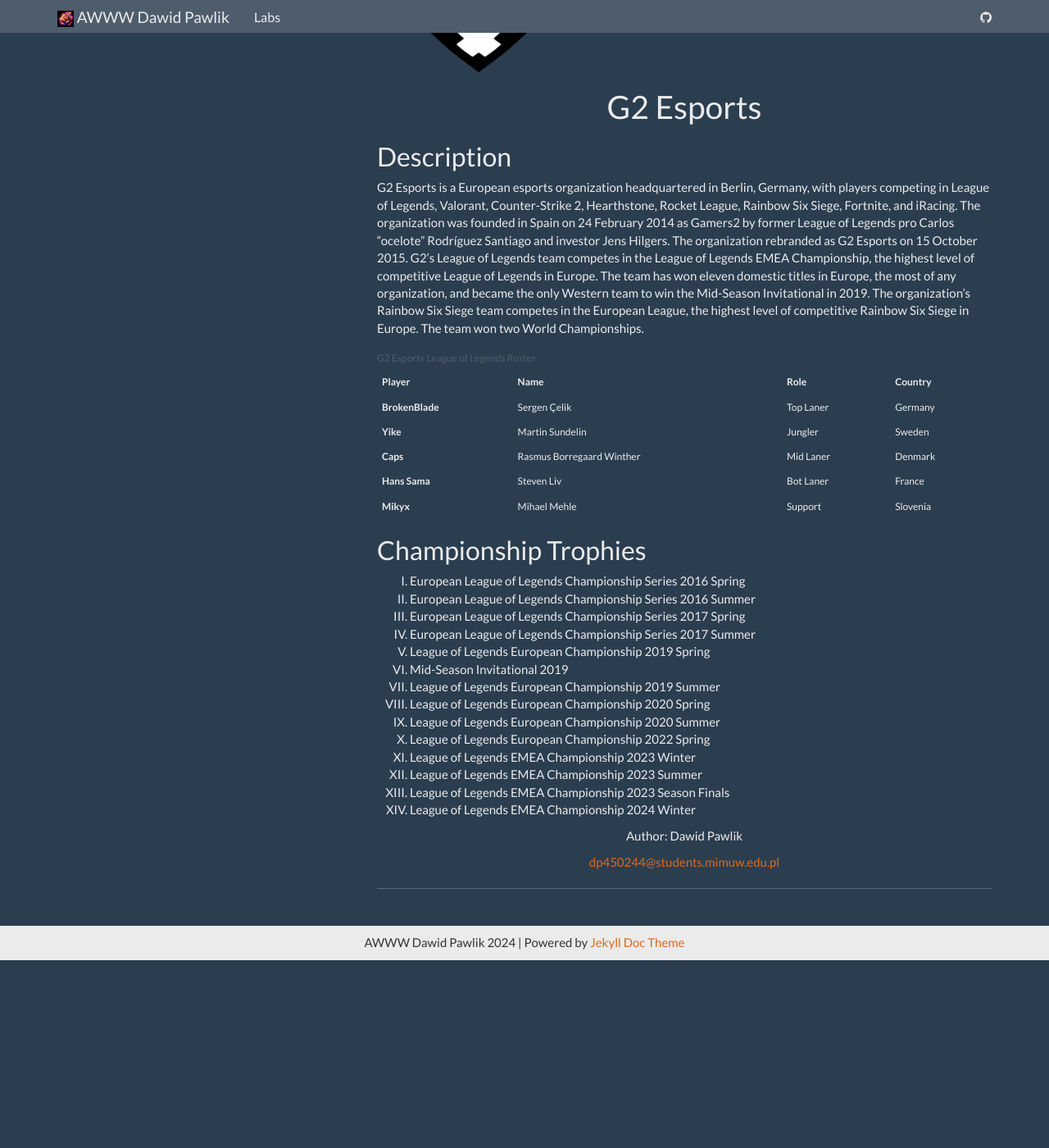
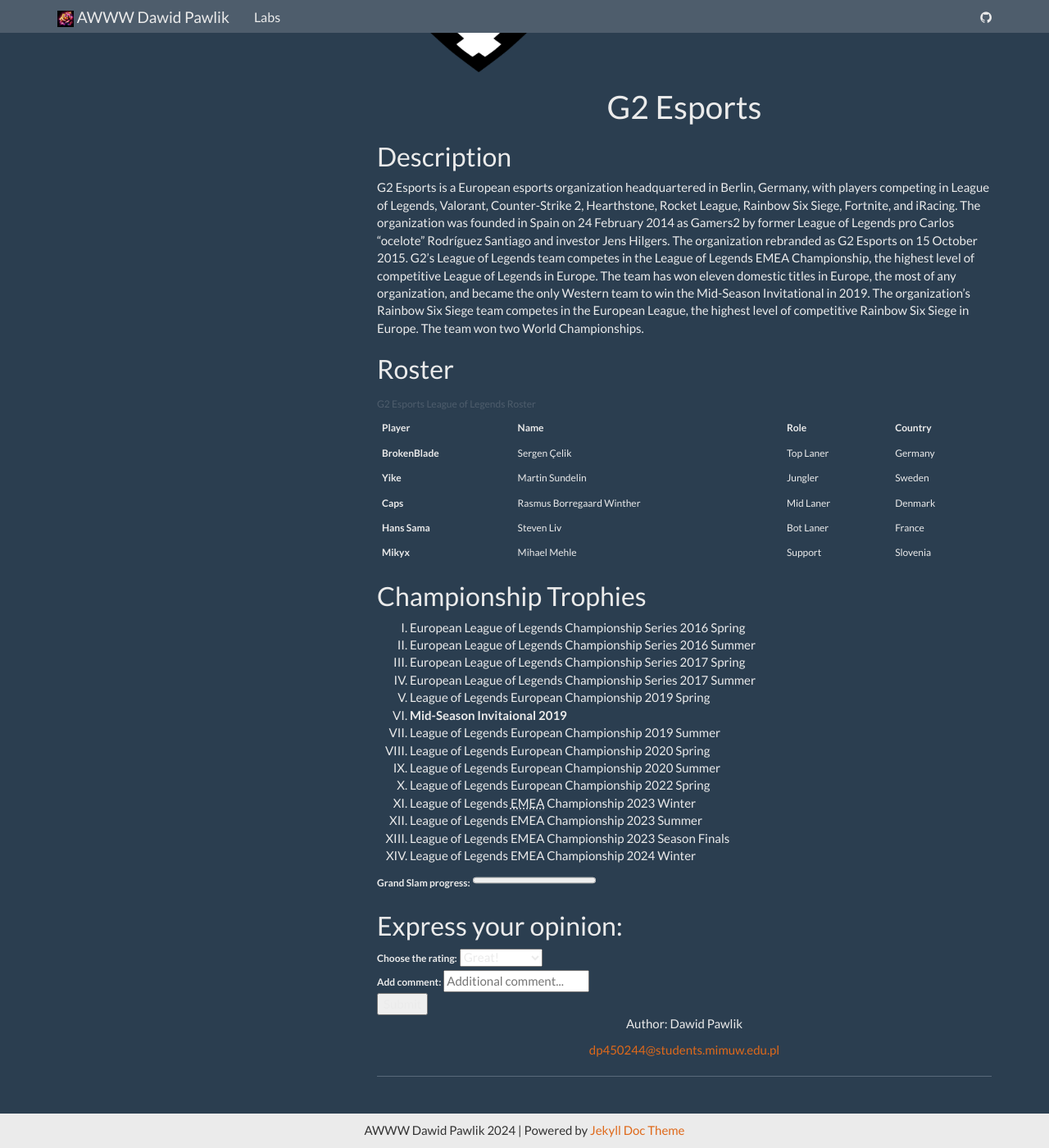
Before and after one commit to QuerthDP/awww, a Jekyll site: the page built from docs/_docs/lab2/index.html, in a window 1280 px wide and 1400 px high, scrolled down 335 px. Shown: the whole window at 82% size. Built offline with Jekyll 4.4.1, drawn with Linux system fonts in a browser that asks for light colours; comment, search, counter and statistics services are not loaded; before the commit the page ends 1506 px from its top, so only the background shows below that.

Commit message:
Add form and progress bar

```diff
--- a/docs/_docs/lab2/index.html
+++ b/docs/_docs/lab2/index.html
@@ -32,6 +32,7 @@
     </p>
   </article>
 
+  <h2>Roster</h2>
   <table>
     <caption>
       G2 Esports League of Legends Roster
@@ -85,16 +86,46 @@
     <li>European League of Legends Championship Series 2017 Spring</li>
     <li>European League of Legends Championship Series 2017 Summer</li>
     <li>League of Legends European Championship 2019 Spring</li>
-    <li>Mid-Season Invitational 2019</li>
+    <li><strong>Mid-Season Invitaional 2019</strong></li>
     <li>League of Legends European Championship 2019 Summer</li>
     <li>League of Legends European Championship 2020 Spring</li>
     <li>League of Legends European Championship 2020 Summer</li>
     <li>League of Legends European Championship 2022 Spring</li>
-    <li>League of Legends EMEA Championship 2023 Winter</li>
+    <li>League of Legends <abbr title='Europe, the Middle East, Africa'>EMEA</abbr> Championship 2023 Winter</li>
     <li>League of Legends EMEA Championship 2023 Summer</li>
     <li>League of Legends EMEA Championship 2023 Season Finals</li>
     <li>League of Legends EMEA Championship 2024 Winter</li>
   </ol>
+
+  <label for="grand slam">Grand Slam progress:</label>
+  <progress id="grand slam" max="4" value="0">0 wins in a row</progress>
+
+  <h2>Express your opinion:</h2>
+  <form action="" method="post">
+      <label for="select_field">Choose the rating:</label>
+        <select id="select_field" name="select_field">
+            <optgroup label="Positive">
+              <option value="3">Great!</option>
+              <option value="2">Very good</option>
+              <option value="1">Good</option>
+            </optgroup>
+            <optgroup label="Neutral">
+              <option value="0">OK</option>
+            </optgroup>
+            <optgroup label="Negative">
+              <option value="-3">Awful!</option>
+              <option value="-2">Very bad</option>
+              <option value="-1">Bad</option>
+            </optgroup>
+        </select>
+      <br>
+
+      <label for="text_field">Add comment:</label>
+      <input type="text" id="text_field" name="text_field" placeholder="Additional comment...">
+      <br>
+
+      <button type="submit">Submit</button>
+  </form>
 
 </base>
 <footer style="text-align: center;">
```
